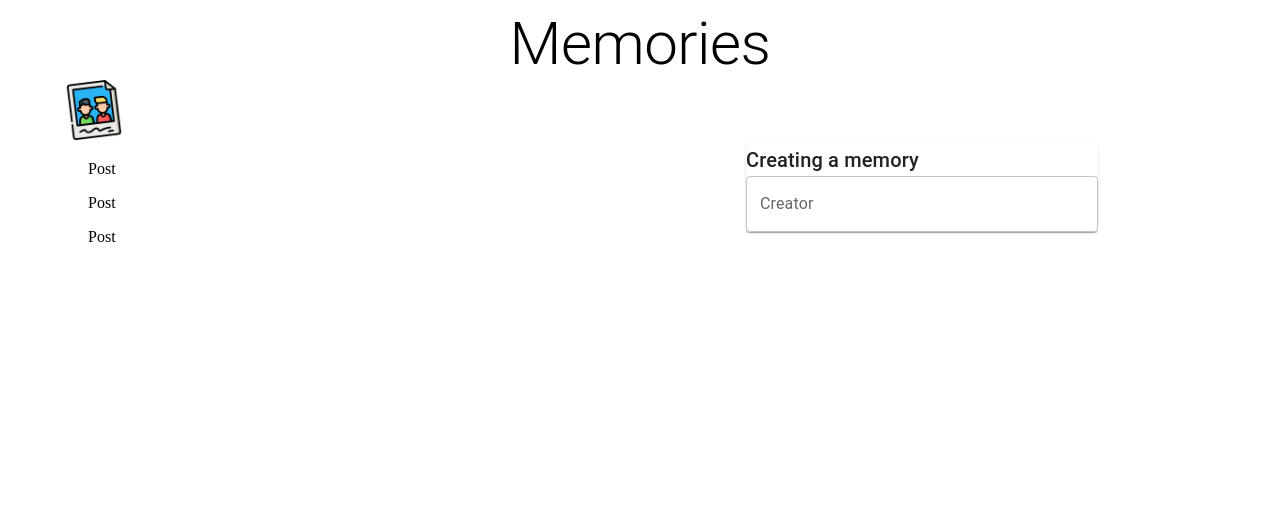
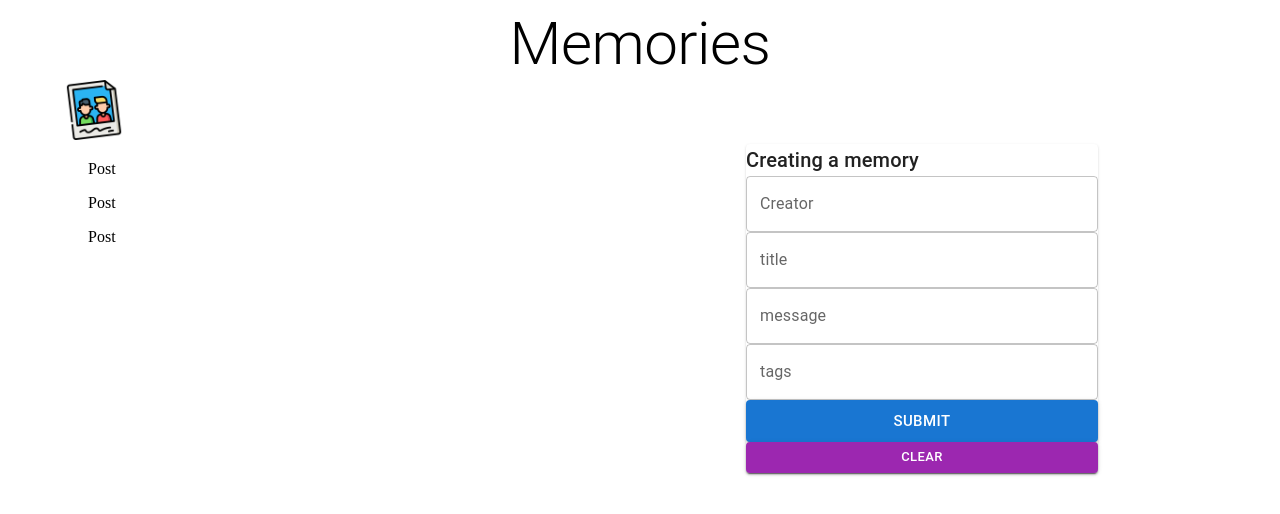
Before and after one commit to ansarkhalil/Memories, a React (Create React App) app in the folder client/: page / in a window 1280 px wide. Shown: the top 514 px of the page. Built offline with nearby package versions, Linux system fonts and the light colour scheme.

Commit message:
storing form data into mongo, redux

```diff
--- a/client/src/actions/post.js
+++ b/client/src/actions/post.js
@@ -2,11 +2,18 @@
 
 export const getPosts = () => async (dispatch) => {
   try {
-    const { data } = api.fetchPosts();
+    const { data } = await api.fetchPosts();
     dispatch({ type: 'FETCH_ALL', payload: data });
   } catch (error) {
     console.log(error.message);
   }
+};
 
-  // const action = {type: 'FETCH_ALL', payload: []};
+export const createPost = (post) => async (dispatch) => {
+  try {
+    const { data } = await api.createPost(post);
+    dispatch({ type: 'CREATE', payload: data });
+  } catch (error) {
+    console.log(error.message);
+  }
 };
--- a/client/src/api/index.js
+++ b/client/src/api/index.js
@@ -2,6 +2,6 @@
 
 const url = 'http://localhost:5000/posts';
 
-export const fetchPosts = () => {
-  axios.get(url);
-};
+export const fetchPosts = () => axios.get(url);
+
+export const createPost = (newPost) => axios.post(url, newPost);
--- a/client/src/components/Forms/Forms.jsx
+++ b/client/src/components/Forms/Forms.jsx
@@ -1,8 +1,21 @@
-import React from 'react';
-import { Paper, TextField, Typography } from '@mui/material';
+import React, { useState } from 'react';
+import {
+  Button, Paper, TextField, Typography,
+} from '@mui/material';
+import { useDispatch } from 'react-redux';
+import { createPost } from '../../actions/post';
 
 function Forms() {
-  const handleSubmit = () => {
+  const [postData, setPostData] = useState({
+    creator: '', title: '', message: '', tags: '',
+  });
+
+  const dispatch = useDispatch();
+  const handleSubmit = (e) => {
+    e.preventDefault();
+    dispatch(createPost(postData));
+  };
+  const clear = () => {
 
   };
 
@@ -10,7 +23,40 @@
     <Paper>
       <form autoComplete="off" noValidate onSubmit={handleSubmit}>
         <Typography variant="h6">Creating a memory</Typography>
-        <TextField name="creator" variant="outlined" label="Creator" fullWidth />
+        <TextField
+          value={postData.creator}
+          onChange={(e) => setPostData({ ...postData, creator: e.target.value })}
+          name="creator"
+          variant="outlined"
+          label="Creator"
+          fullWidth
+        />
+        <TextField
+          value={postData.title}
+          onChange={(e) => setPostData({ ...postData, title: e.target.value })}
+          name="title"
+          variant="outlined"
+          label="title"
+          fullWidth
+        />
+        <TextField
+          value={postData.message}
+          onChange={(e) => setPostData({ ...postData, message: e.target.value })}
+          name="message"
+          variant="outlined"
+          label="message"
+          fullWidth
+        />
+        <TextField
+          value={postData.tags}
+          onChange={(e) => setPostData({ ...postData, tags: e.target.value })}
+          name="tags"
+          variant="outlined"
+          label="tags"
+          fullWidth
+        />
+        <Button variant="contained" color="primary" size="large" type="submit" fullWidth>Submit</Button>
+        <Button variant="contained" color="secondary" size="small" onClick={clear} fullWidth>Clear</Button>
       </form>
 
     </Paper>
--- a/client/src/reducers/posts.js
+++ b/client/src/reducers/posts.js
@@ -1,9 +1,10 @@
+// eslint-disable-next-line default-param-last
 export default (posts = [], action) => {
-  switch (action) {
+  switch (action.type) {
     case 'FETCH_ALL':
-      return posts;
+      return action.payload;
     case 'CREATE':
-      return posts;
+      return [...posts, action.payload];
     default:
       return posts;
   }
```
